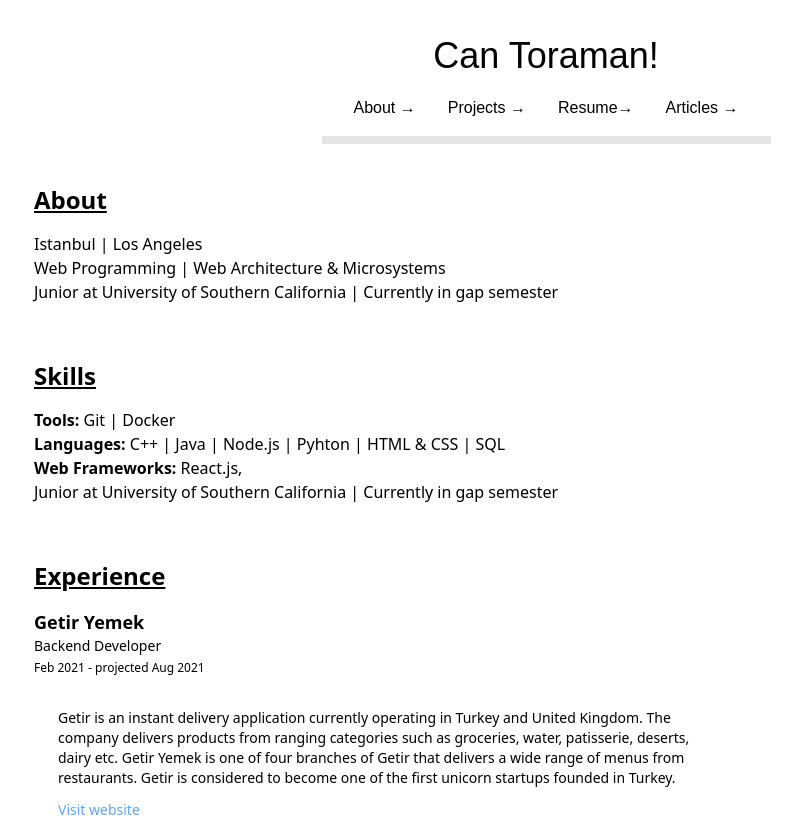
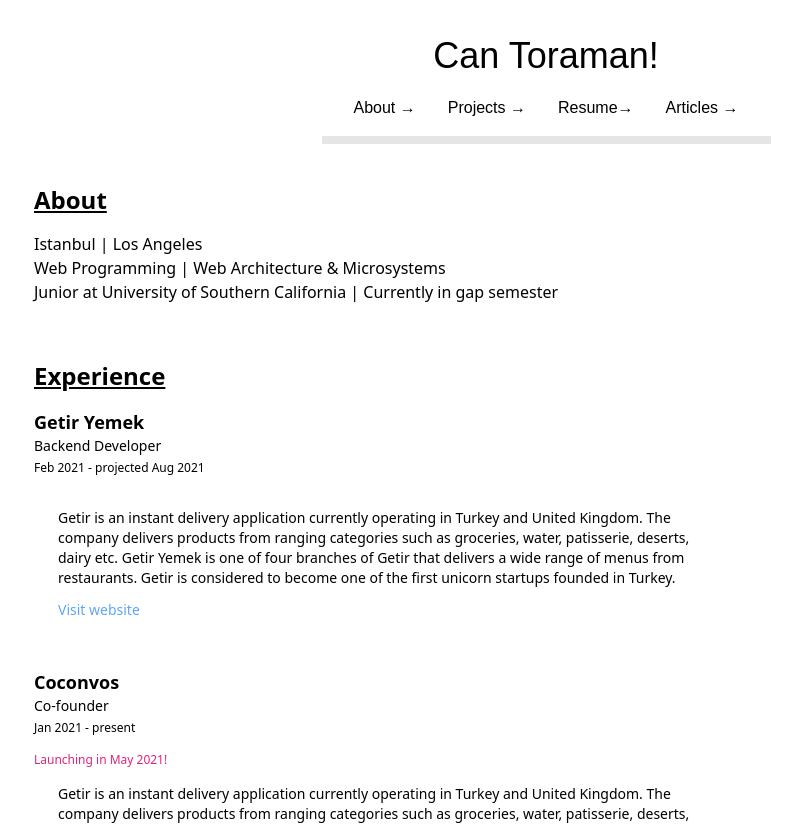
Before and after one commit to rrzhang139/richardzhang.com, a Next.js app: page /about in a window 1280 px wide. Shown: the top 825 px of the page, without its empty margins (94-896 px from the left). Built offline with nearby package versions, Linux system fonts and the light colour scheme.

Commit message:
structure

```diff
--- a/pages/about.js
+++ b/pages/about.js
@@ -58,26 +58,7 @@
             </li>
           </ul>
         </div>
-        <div className="m-auto max-w-screen-lg pb-14">
-          <h1 className="underline text-2xl pb-4 font-bold">Skills</h1>
-          <ul className="font-light">
-            <li>
-              <span className="font-semibold">Tools: </span> Git | Docker
-            </li>
-            <li>
-              {" "}
-              <span className="font-semibold">Languages: </span> C++ | Java |
-              Node.js | Pyhton | HTML & CSS | SQL
-            </li>
-            <li>
-              <span className="font-semibold">Web Frameworks: </span> React.js,
-            </li>
-            <li>
-              Junior at University of Southern California | Currently in gap
-              semester
-            </li>
-          </ul>
-        </div>
+
         <div className="m-auto max-w-screen-lg	pb-14">
           <h1 className="underline text-2xl pb-4 font-bold">Experience</h1>
           {data.map((exp, index) => {
```
